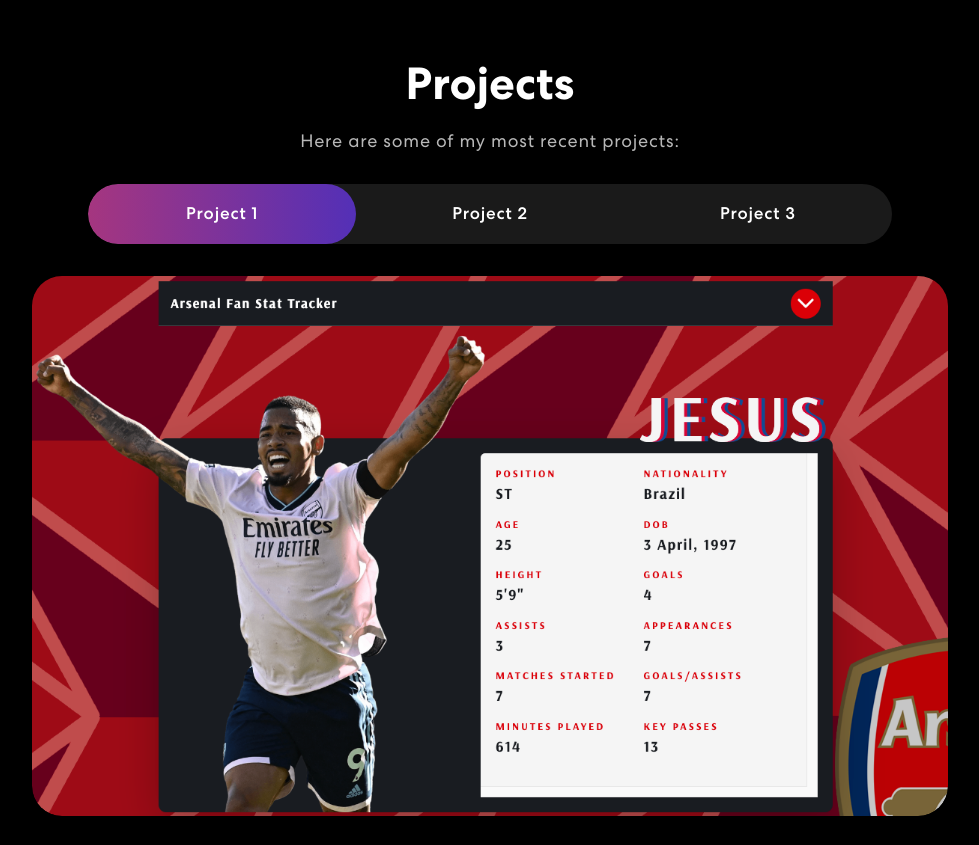
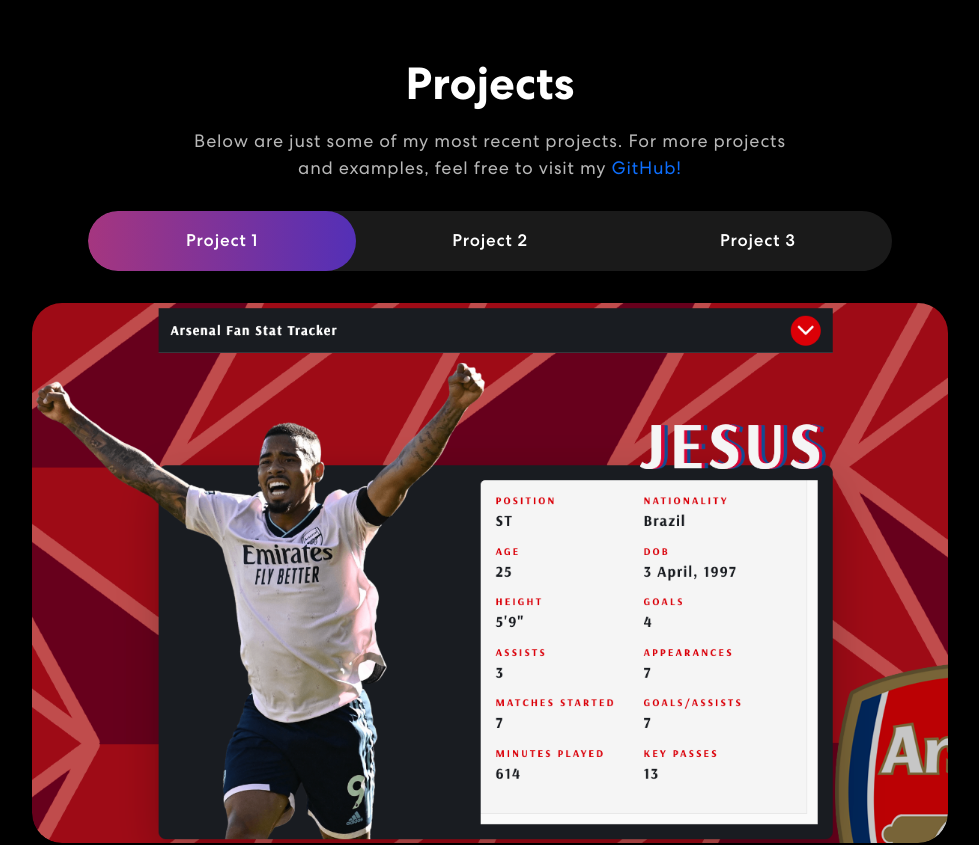
Before and after one commit to ZACOOPER5G/porfolio, a React (Create React App) app: page / in a window 1280 px wide. Shown: the part 1240-2085 px from the top of the page, without its empty margins (150-1129 px from the left). Built offline with nearby package versions, Linux system fonts and the light colour scheme.

Commit message:
updated projects blurb

```diff
--- a/src/components/Projects.js
+++ b/src/components/Projects.js
@@ -57,7 +57,7 @@
                 <Row>
                     <Col>
                         <h2>Projects</h2>
-                        <p>Here are some of my most recent projects:</p>
+                        <p>Below are just some of my most recent projects. For more projects and examples, feel free to visit my <a href="https://github.com/ZACOOPER5G/" >GitHub!</a></p>
                         <Tab.Container id="projects-tabs" defaultActiveKey="first" >
                             <Nav variant="pills" >
                                 <Nav.Item>
```
